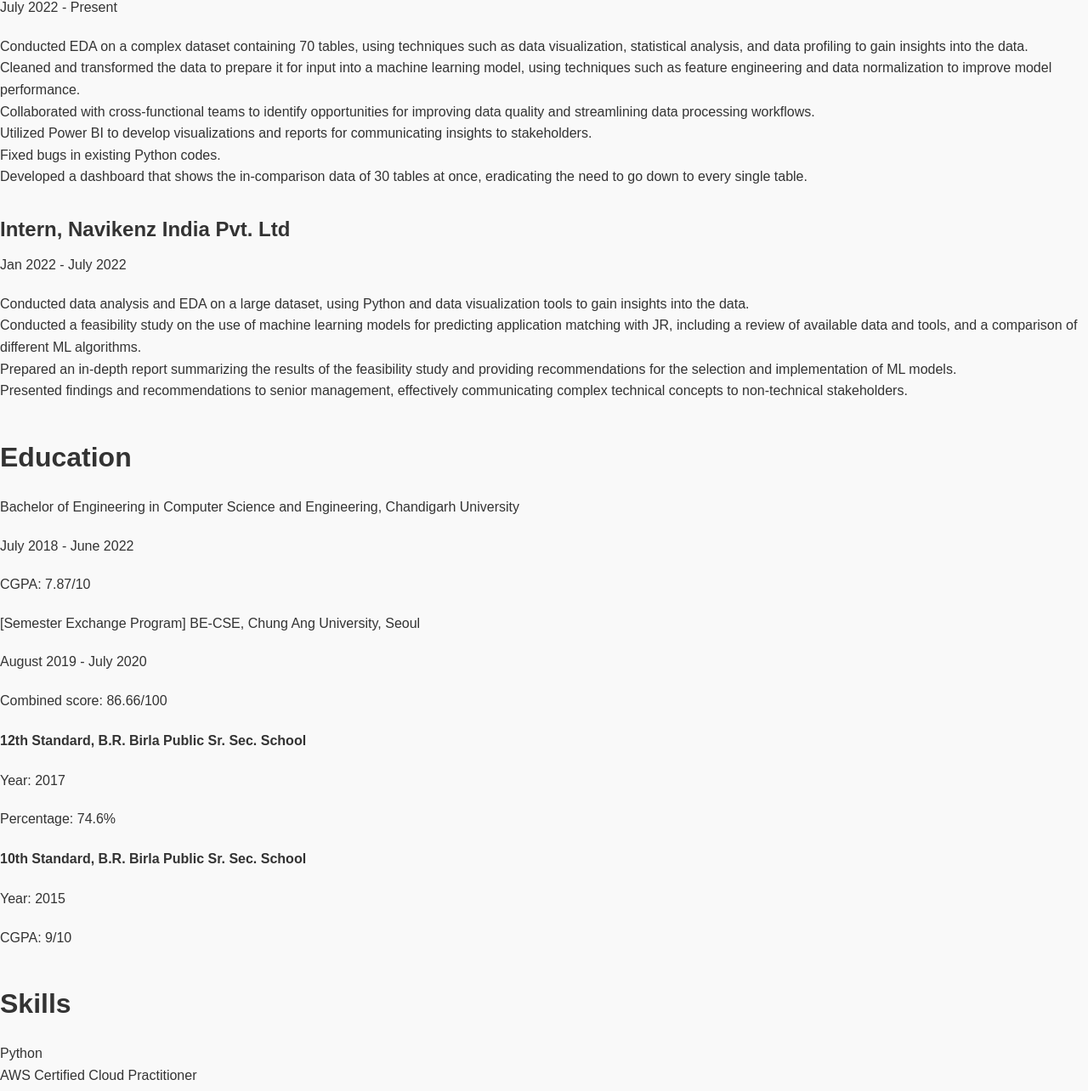
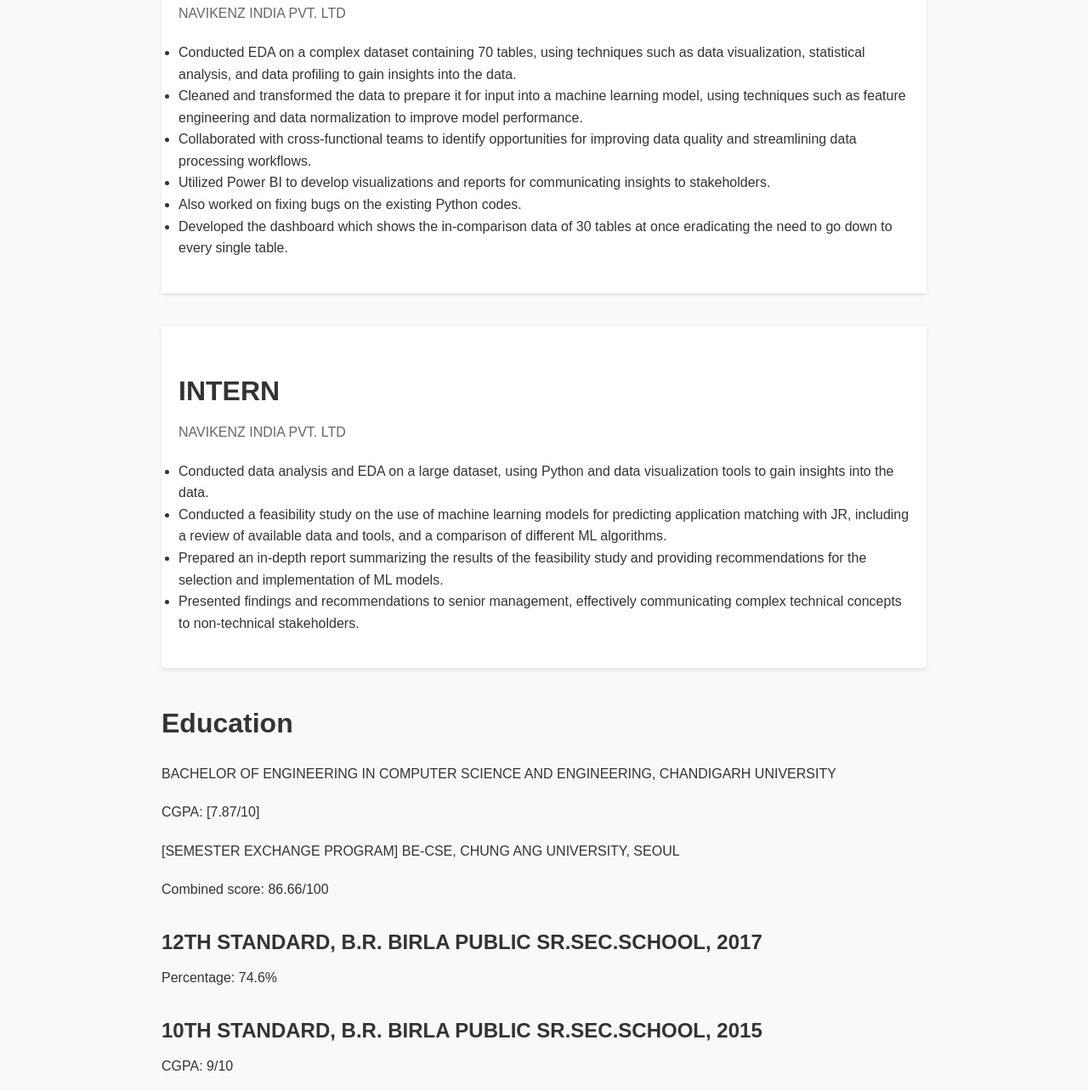
Before and after one commit to dj22108/dhananjay, a plain HTML site: page index.html in a window 1280 px wide. Shown: the part 595-1879 px from the top of the page at 85% size. Drawn offline with Linux system fonts and the light colour scheme.

Commit message:
Update index.html

```diff
--- a/index.html
+++ b/index.html
@@ -7,60 +7,60 @@
   <link rel="stylesheet" href="styles.css">
 </head>
 <body>
-  <h1>Dhananjay Patel</h1>
-  <p>Pali, Rajasthan - 306401</p>
-  <p>Phone: 7014925031</p>
-  <p>Email: dhananjay.patel@navikenz.com</p>
-  <p>LinkedIn: <a href="https://www.linkedin.com/in/dhananjay-patel-b357b1138/">dhananjay-patel-b357b1138</a></p>
+  <div class="container">
+    <h1>DHANANJAY PATEL</h1>
+    <p>Pali, Rajasthan - 306401 · 7014925031</p>
+    <p>dhananjay.patel@navikenz.com · <a href="www.linkedin.com/in/dhananjay-patel-b357b1138/">www.linkedin.com/in/dhananjay-patel-b357b1138/</a></p>
 
-  <h2>Objective</h2>
+    <h2>About Me</h2>
     <p>To obtain a position as a data scientist, machine learning engineer, or PowerBI developer, where I can apply my skills in data analysis, visualization, and machine learning to drive insights and innovation, while leveraging my self-motivation, friendliness, and reliability to contribute to a collaborative and dynamic team environment.</p>
 
     <h2>Experience</h2>
-  <h3>Data Analyst and BI Developer, Navikenz India Pvt. Ltd</h3>
-  <p>July 2022 - Present</p>
+    <div class="project">
+      <h3>DATA ANALYST AND BI DEVELOPER</h3>
+      <p>NAVIKENZ INDIA PVT. LTD</p>
       <ul>
         <li>Conducted EDA on a complex dataset containing 70 tables, using techniques such as data visualization, statistical analysis, and data profiling to gain insights into the data.</li>
         <li>Cleaned and transformed the data to prepare it for input into a machine learning model, using techniques such as feature engineering and data normalization to improve model performance.</li>
         <li>Collaborated with cross-functional teams to identify opportunities for improving data quality and streamlining data processing workflows.</li>
         <li>Utilized Power BI to develop visualizations and reports for communicating insights to stakeholders.</li>
-    <li>Fixed bugs in existing Python codes.</li>
-    <li>Developed a dashboard that shows the in-comparison data of 30 tables at once, eradicating the need to go down to every single table.</li>
+        <li>Also worked on fixing bugs on the existing Python codes.</li>
+        <li>Developed the dashboard which shows the in-comparison data of 30 tables at once eradicating the need to go down to every single table.</li>
       </ul>
+    </div>
 
-  <h3>Intern, Navikenz India Pvt. Ltd</h3>
-  <p>Jan 2022 - July 2022</p>
+    <div class="project">
+      <h3>INTERN</h3>
+      <p>NAVIKENZ INDIA PVT. LTD</p>
       <ul>
         <li>Conducted data analysis and EDA on a large dataset, using Python and data visualization tools to gain insights into the data.</li>
         <li>Conducted a feasibility study on the use of machine learning models for predicting application matching with JR, including a review of available data and tools, and a comparison of different ML algorithms.</li>
         <li>Prepared an in-depth report summarizing the results of the feasibility study and providing recommendations for the selection and implementation of ML models.</li>
         <li>Presented findings and recommendations to senior management, effectively communicating complex technical concepts to non-technical stakeholders.</li>
       </ul>
+    </div>
 
     <h2>Education</h2>
-  <p>Bachelor of Engineering in Computer Science and Engineering, Chandigarh University</p>
-  <p>July 2018 - June 2022</p>
-  <p>CGPA: 7.87/10</p>
+    <p>BACHELOR OF ENGINEERING IN COMPUTER SCIENCE AND ENGINEERING, CHANDIGARH UNIVERSITY</p>
+    <p>CGPA: [7.87/10]</p>
 
-  <p>[Semester Exchange Program] BE-CSE, Chung Ang University, Seoul</p>
-  <p>August 2019 - July 2020</p>
+    <p>[SEMESTER EXCHANGE PROGRAM] BE-CSE, CHUNG ANG UNIVERSITY, SEOUL</p>
     <p>Combined score: 86.66/100</p>
 
-  <h4>12th Standard, B.R. Birla Public Sr. Sec. School</h4>
-  <p>Year: 2017</p>
+    <h3>12TH STANDARD, B.R. BIRLA PUBLIC SR.SEC.SCHOOL, 2017</h3>
     <p>Percentage: 74.6%</p>
 
-  <h4>10th Standard, B.R. Birla Public Sr. Sec. School</h4>
-  <p>Year: 2015</p>
+    <h3>10TH STANDARD, B.R. BIRLA PUBLIC SR.SEC.SCHOOL, 2015</h3>
     <p>CGPA: 9/10</p>
 
     <h2>Skills</h2>
     <ul>
       <li>Python</li>
-    <li>AWS Certified Cloud Practitioner</li>
-    <li>Azure Certified Power App Developer</li>
-    <li>GCP Workbench</li>
+      <li>AWS certified cloud practitioner</li>
+      <li>Azure certified Power app developer</li>
+      <li>GCP workbench</li>
       <li>PowerBI</li>
+      <li>RestAPI</li>
       <li>C++</li>
     </ul>
 
@@ -73,5 +73,6 @@
       <li>Geopolitics</li>
       <li>IR</li>
     </ul>
+  </div>
 </body>
 </html>
```
Lines whose indentation alone changed are shown as unchanged.
